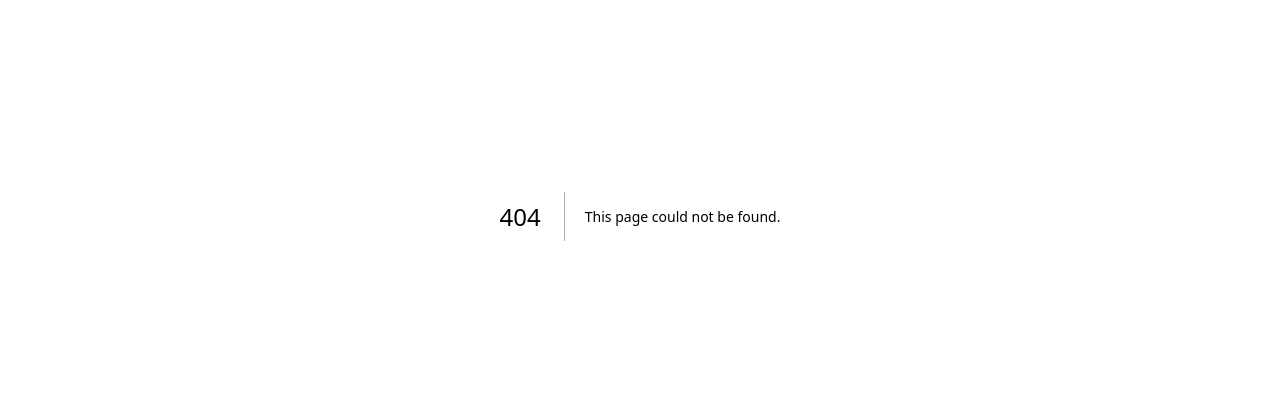
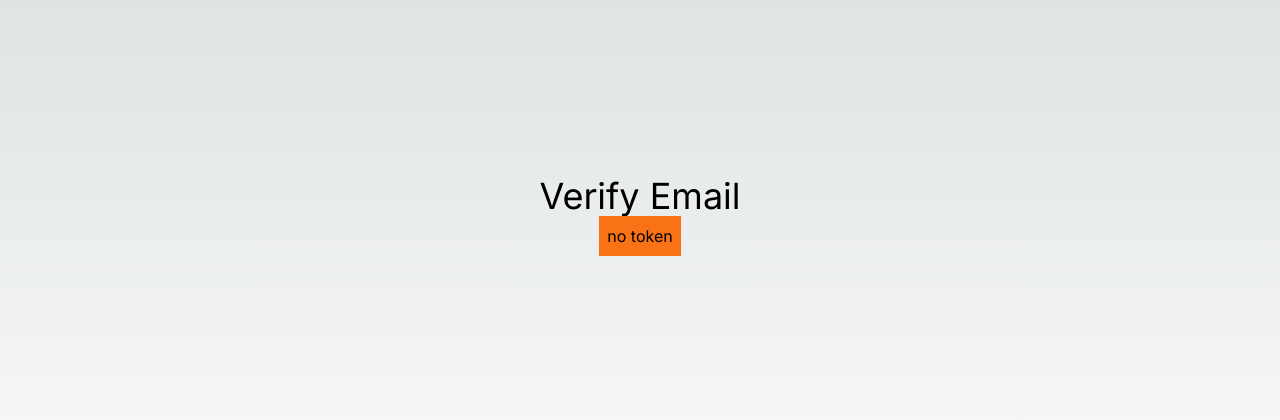
Before and after one commit to Piyushagrawal1/nextjs_fullstack_authentication, a Next.js app: page /verifyemail in a window 1280 px wide. Before the commit this address had no page. Shown: the part 184-604 px from the top of the page. Built offline with nearby package versions, Linux system fonts and the light colour scheme.

Commit message:
Add VerifyEmailPage component

```diff
--- /dev/null
+++ b/src/app/verifyemail/page.tsx
@@ -0,0 +1,68 @@
+'use client'
+import axios from 'axios'
+import Link from 'next/link'
+import { useRouter } from 'next/navigation'
+import React, { useEffect, useState } from 'react'
+
+export default function VerifyEmilPage() {
+
+  const router = useRouter()
+
+  const [token, setToken] = useState('')
+  const [verified, setVerified] = useState(false)
+  const [error, setError] = useState(false)
+
+  const verifyUserEmail = async () => {
+    try {
+      const response = await axios.post('/api/users/verifyEmail', { token })
+      setVerified(true)
+      setError(false)
+      console.log('email verified', response.data)
+    } catch (error: any) {
+      setError(true)
+      console.log('email verification failed', error.response.data)
+    }
+  }
+
+  useEffect(() => {
+    setError(false)
+    const urlToken = window.location.search.split('=')[1]
+    setToken(urlToken || '')
+
+    // const { query } = router
+    // const urlTokenTwo = query.token
+  }, [])
+
+  useEffect(() => {
+    setError(false)
+    if(token.length > 0) {
+      verifyUserEmail()
+    }
+  }, [])
+
+
+
+  return (
+    <div className='flex flex-col items-center justify-center min-h-screen py-2'>
+      <h1 className='text-4xl'>Verify Email</h1>
+      <h2 className='p-2 bg-orange-500'>
+        {token ? `${token}` : 'no token'}
+      </h2>
+      {
+        verified && (
+          <div>
+            <h2>email verified</h2>
+            <Link href={'/login'}>Login</Link>
+          </div>
+        )
+      }
+      {
+        error && (
+          <div>
+            <h2>Error</h2>
+          </div>
+        )
+      }
+    </div>
+  )
+}
```
